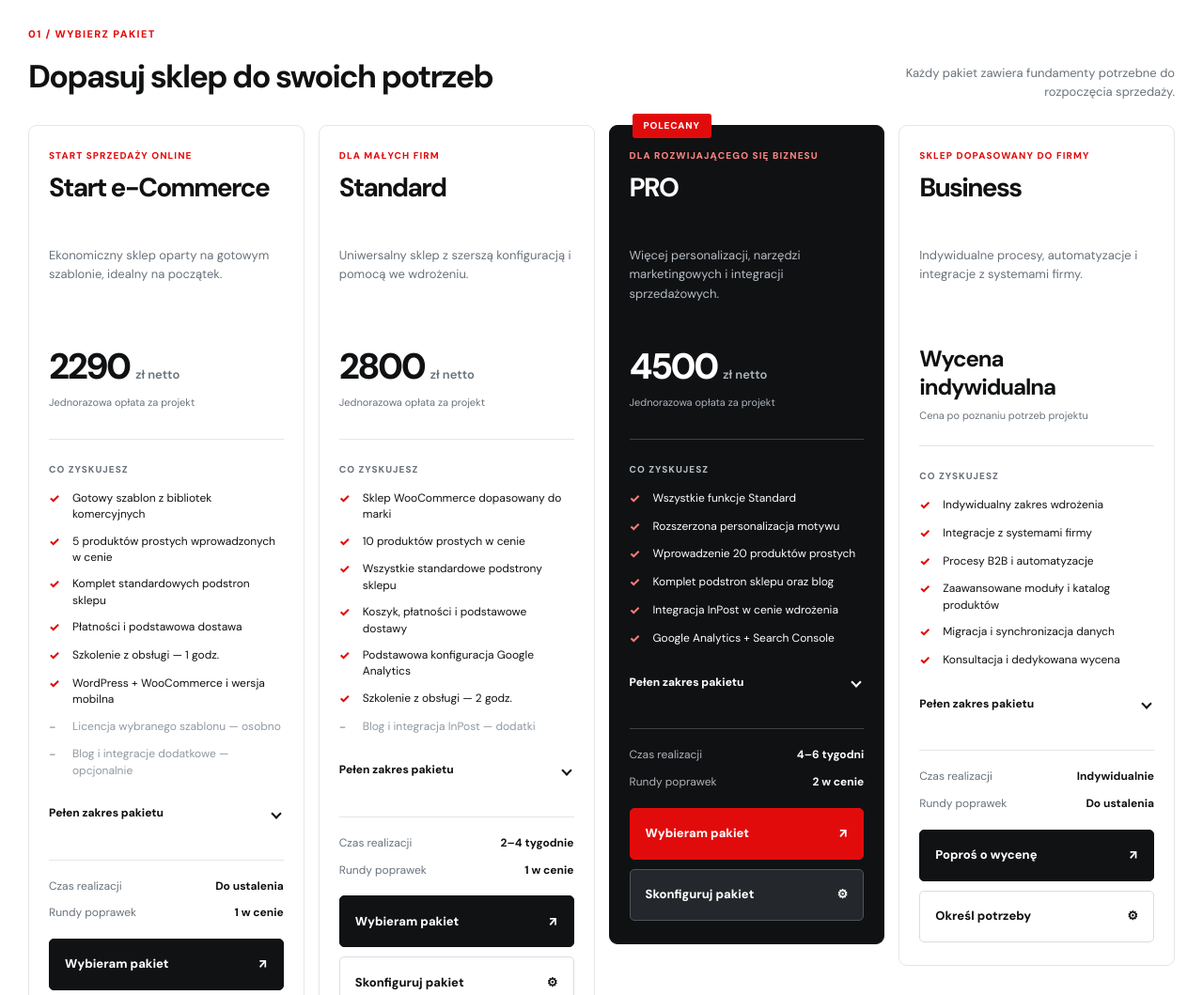
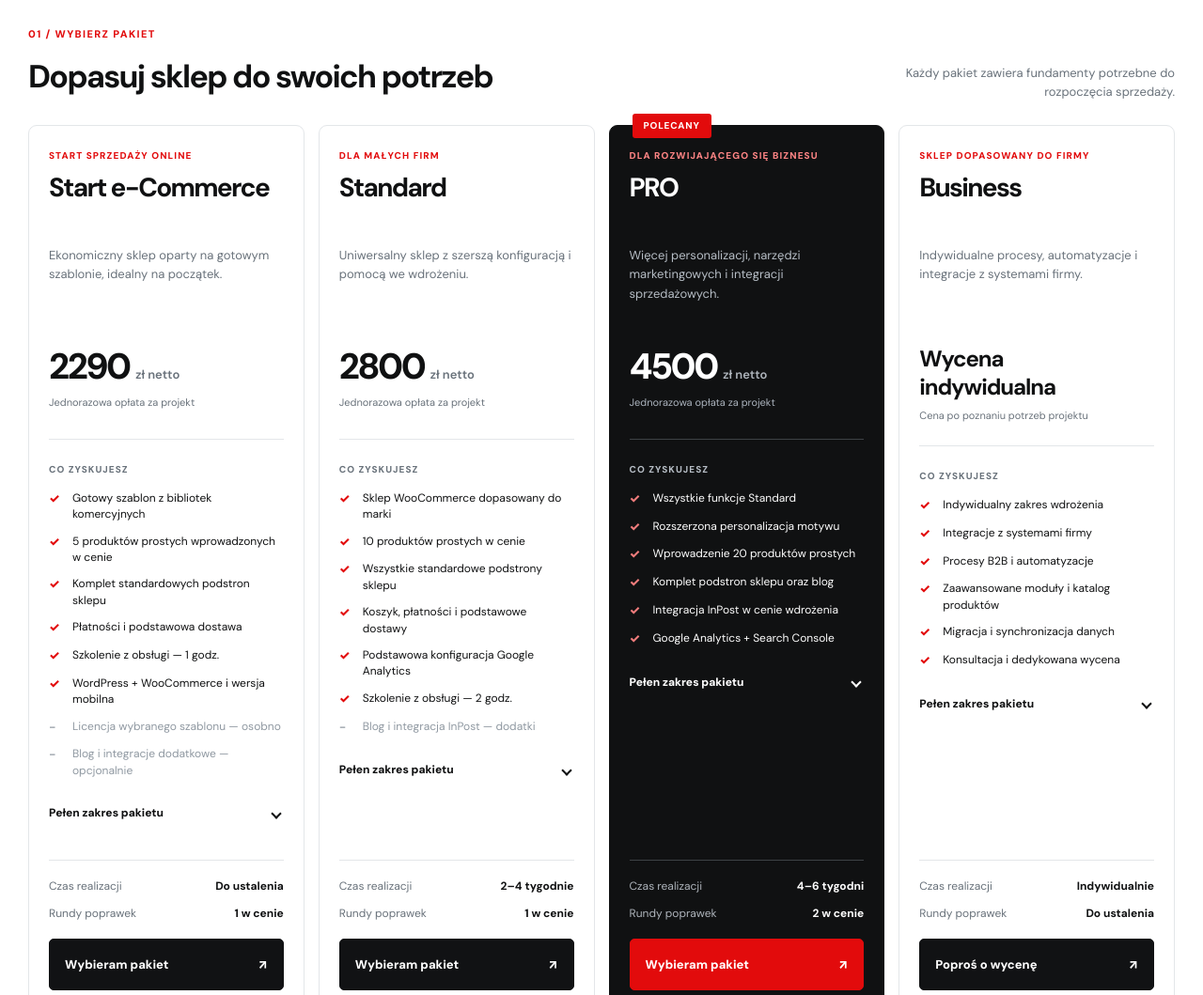
Before and after one commit to TKupidura/Eniverse-kalkulator-Sklep, a plain HTML site: page index.html in a window 1280 px wide. Shown: the part 480-1539 px from the top of the page at 94% size. Drawn offline with Linux system fonts and the light colour scheme.

Commit message:
style: align four pricing cards to measured closed height

```diff
--- a/styles.css
+++ b/styles.css
@@ -279,3 +279,8 @@ body:has(> #enishop){margin:0}
 #enishop .ens-form-section:has([data-addon="allegro"]) .ens-field-end,
 #enishop .ens-form-section:has([data-addon="abandoned"]) .ens-field-end{margin-left:4px}
 }
+
+/* v2.1: same closed-card height and aligned buttons without coupling expanded accordions. */
+#enishop .ens-cards .ens-card{min-height:var(--ens-card-height,688px)}
+@media(max-width:1200px){#enishop .ens-cards .ens-card{min-height:var(--ens-card-height,640px)}}
+@media(max-width:760px){#enishop .ens-cards .ens-card{min-height:0}}
```
